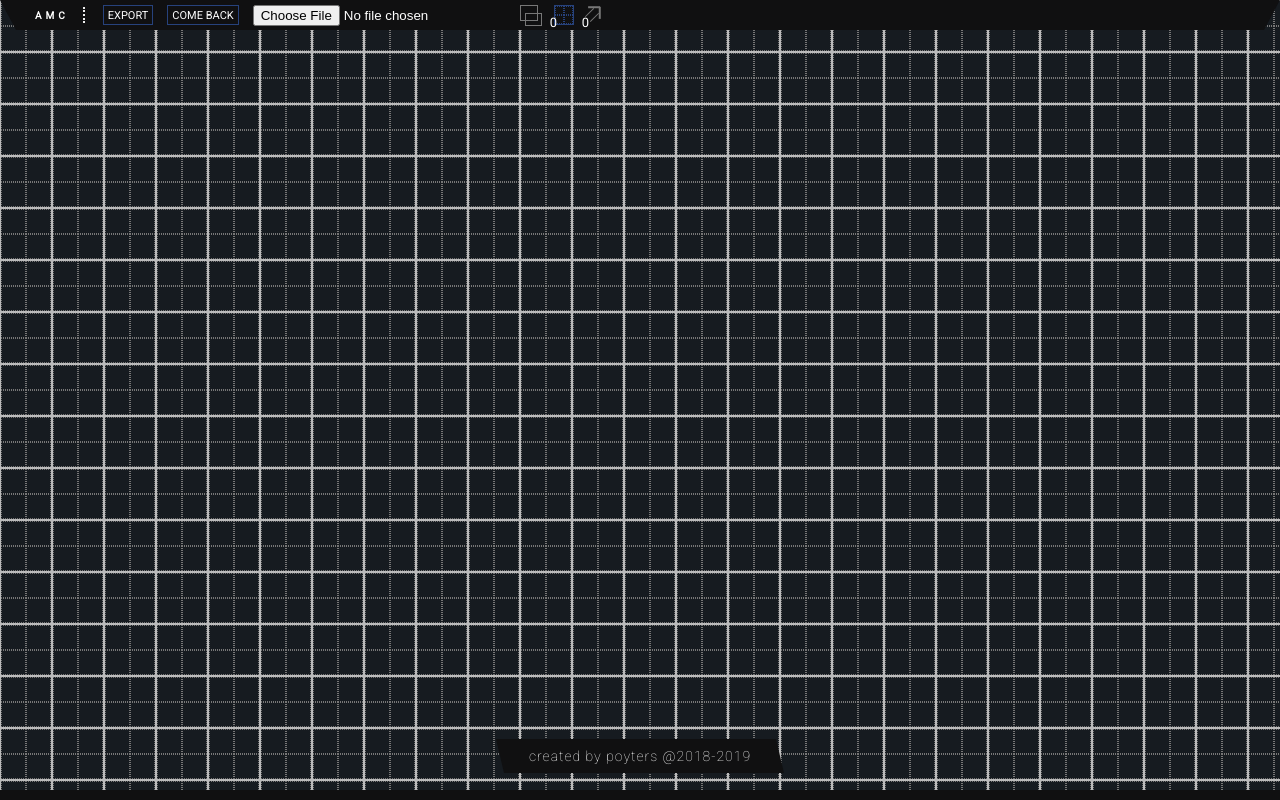
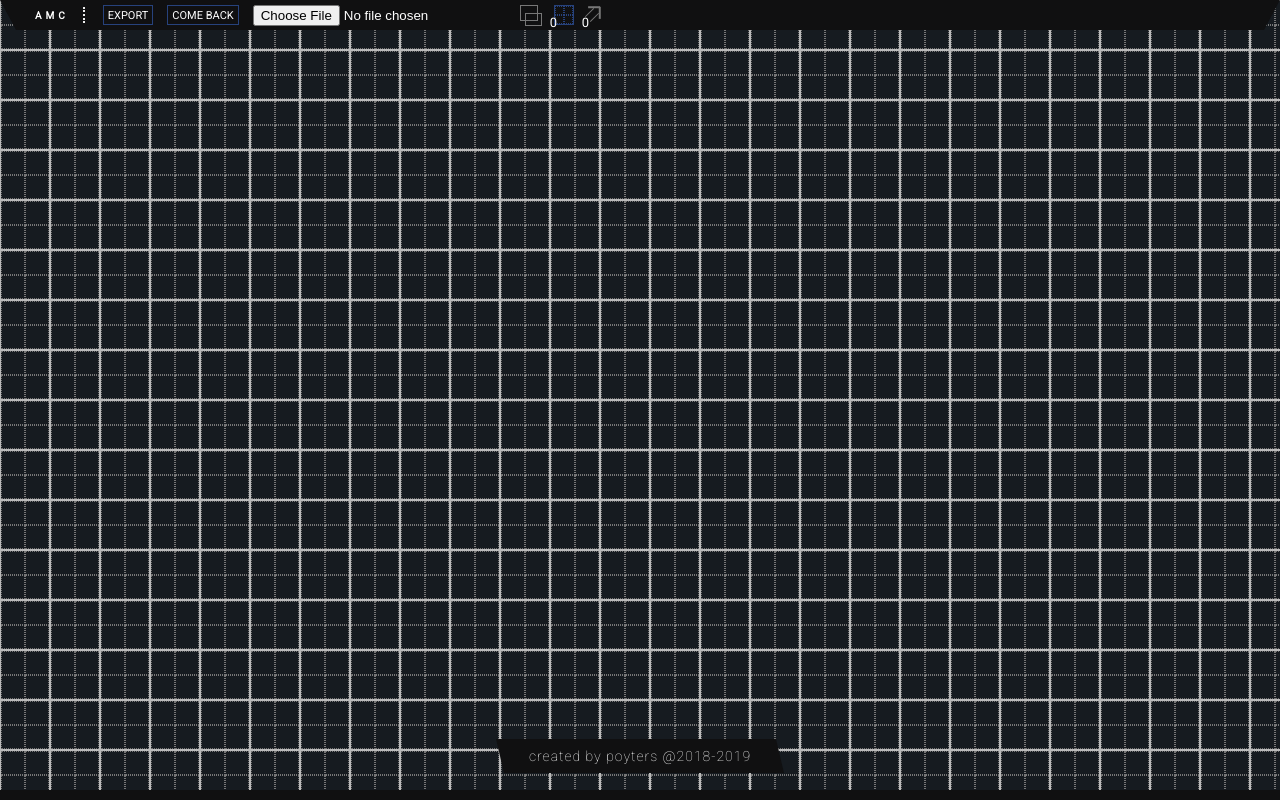
Before and after one commit to Poyters/angotia-world-creator, a React (Create React App) app: page /creator in a window 1280 px wide. Built offline with nearby package versions, Linux system fonts and the light colour scheme.

Commit message:
fix problem with map styling

```diff
--- a/src/assets/styles/components/map/_mapField.scss
+++ b/src/assets/styles/components/map/_mapField.scss
@@ -6,6 +6,7 @@
     border-width: 1px;
     border-style: solid;
     border-color: $boardColor1;
+    box-sizing: border-box;
 
     &__square {
         flex: 1;
--- a/src/components/map/MapSquare.tsx
+++ b/src/components/map/MapSquare.tsx
@@ -15,9 +15,9 @@ const MapSquare: React.SFC<IMapSquare> = ({ mapSquareNet }) => {
   const border = mapSquareNet ? '1px' : '0';
 
   const mapSquareStyles = {
-    maxWidth: `${fieldSize/2}px`,
-    minWidth: `${fieldSize/2}px`,
-    height: `${fieldSize/2}px`,
+    maxWidth: `${(fieldSize/2) - 1}px`,
+    minWidth: `${(fieldSize/2) - 1}px`,
+    height: `${(fieldSize/2) - 1}px`,
     borderWidth: `${border}`
   }
   return (
```
